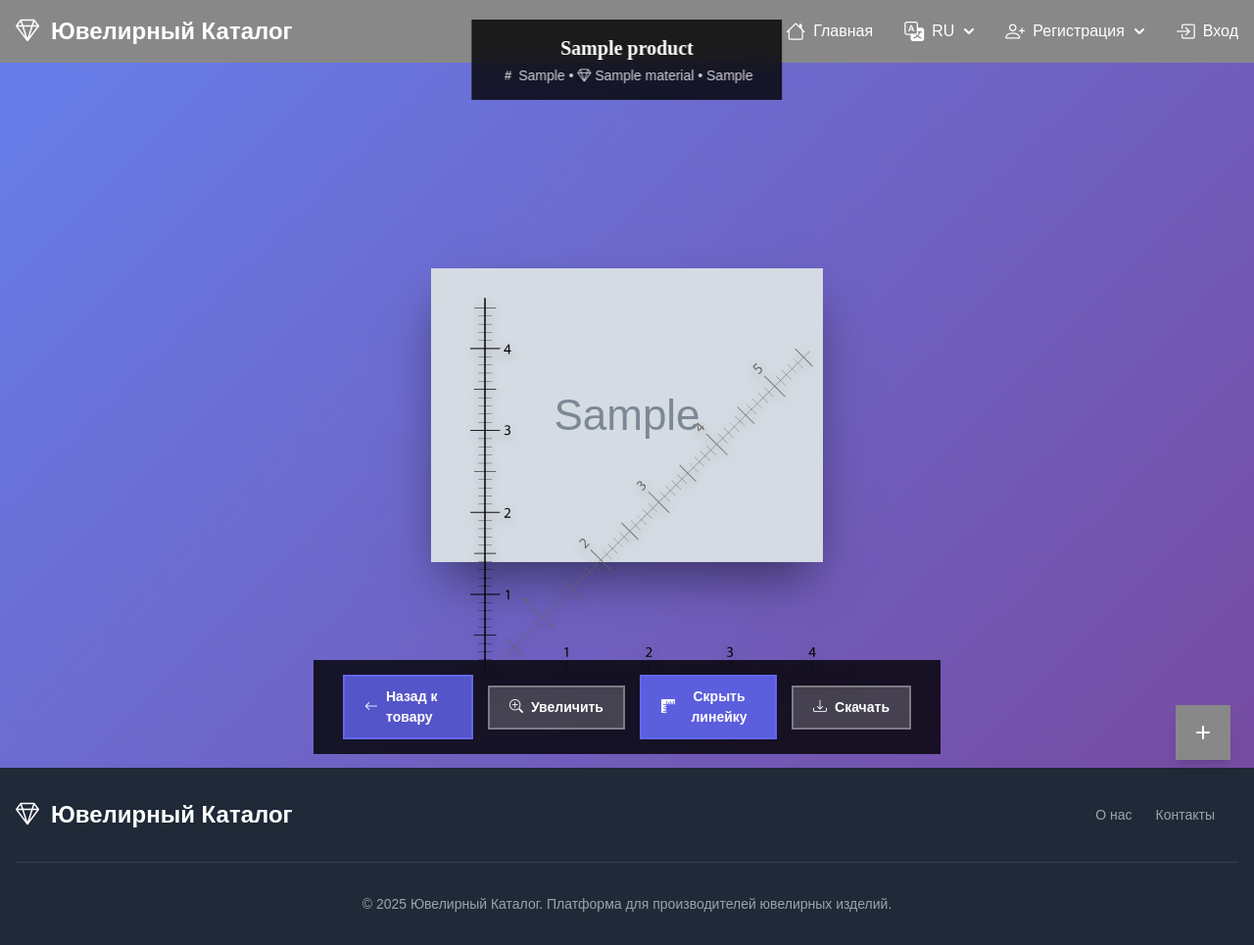
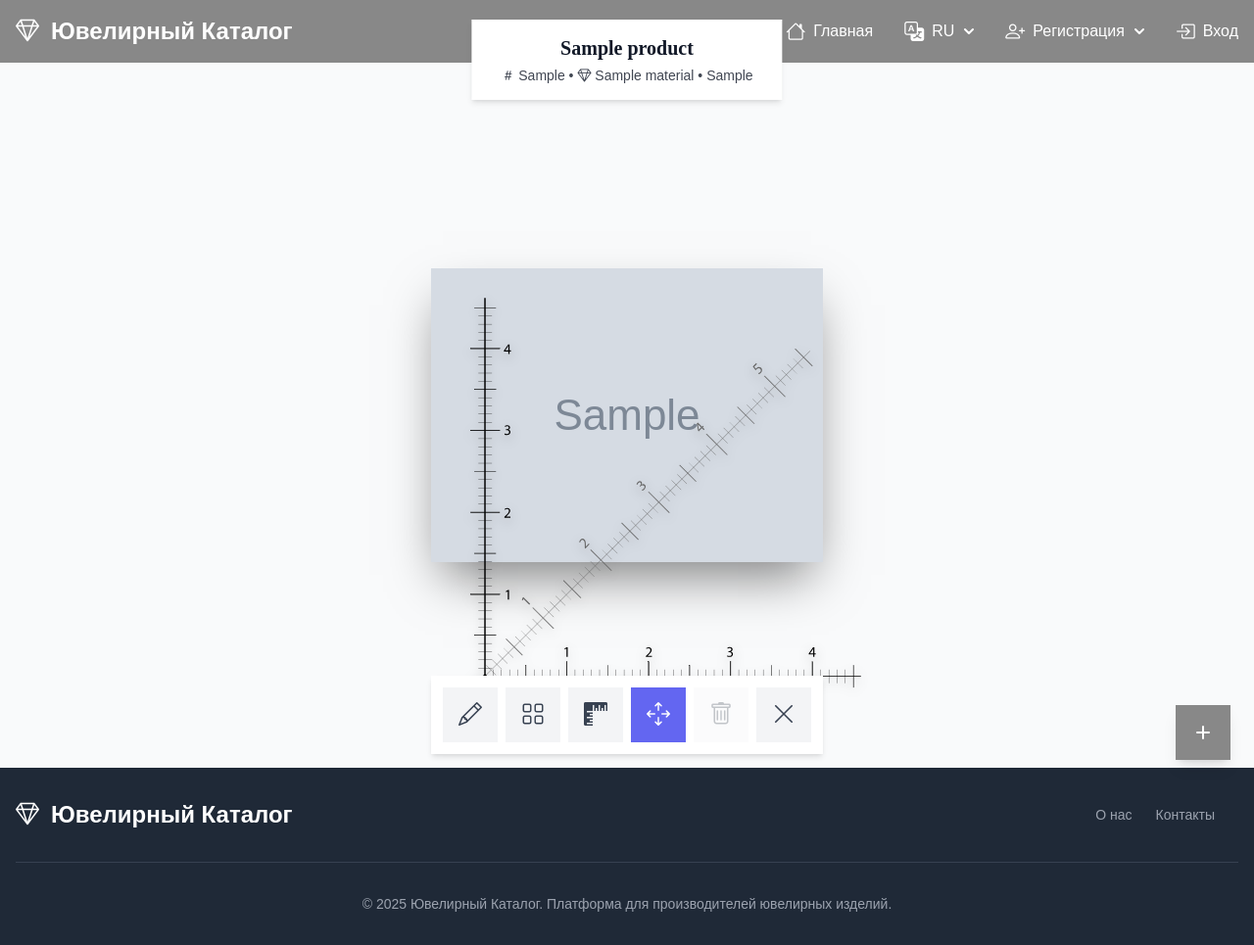
Before and after one commit to defffffender/auroom, a Django app: a page that uses catalog/templates/catalog/product_fullscreen.html in a window 1280 px wide. Shown: the whole page at 98% size. Run offline with Django 5.2, Linux system fonts and the light colour scheme; tables that the repository leaves empty hold one stand-in row (values such as "Sample post"); grey boxes marked "Sample" are stand-in pictures; some libraries are stand-ins or nearby versions; some web fonts are replaced.

Commit message:
#	modified:   .claude/settings.local.json #	modified:   catalog/templates/catalog/home.html #	modified:   catalog/templates/catalog/product_detail.html #	modified:   catalog/templates/catalog/product_fullscreen.html #	modified:   static/css/infinite-scroll.css #	modified:   static/js/infinite-scroll.js

```diff
--- a/catalog/templates/catalog/home.html
+++ b/catalog/templates/catalog/home.html
@@ -351,6 +351,11 @@
         <div class="spinner"></div>
         <p class="text-gray-600 dark:text-gray-400">{% trans "Загрузка товаров..." %}</p>
     </div>
+
+    <!-- Кнопка-переключатель пагинации -->
+    <button id="paginationToggle" title="{% trans 'Показать/скрыть страницы' %}">
+        <i class="bi bi-chevron-left"></i>
+    </button>
 
     <!-- Липкая пагинация справа -->
     <div id="stickyPagination">
--- a/catalog/templates/catalog/product_fullscreen.html
+++ b/catalog/templates/catalog/product_fullscreen.html
@@ -5,6 +5,7 @@
 {% block title %}{{ product.name }} - {% trans "Полноэкранный просмотр" %}{% endblock %}
 
 {% block extra_css %}
+<link rel="stylesheet" href="{% static 'css/ruler.css' %}">
 <style>
     /* Убираем отступы для полноэкранного режима */
     main {
@@ -17,8 +18,13 @@
         display: flex;
         align-items: center;
         justify-content: center;
-        background: linear-gradient(135deg, #667eea 0%, #764ba2 100%);
+        background: #f9fafb;
         position: relative;
+    }
+
+    /* Dark mode для fullscreen контейнера */
+    .dark .fullscreen-container {
+        background: #111827;
     }
 
     .fullscreen-image-wrapper {
@@ -42,14 +48,21 @@
         bottom: 30px;
         left: 50%;
         transform: translateX(-50%);
-        background: rgba(0, 0, 0, 0.8);
-        backdrop-filter: blur(10px);
-        border-radius: 50px;
-        padding: 15px 30px;
-        display: flex;
-        gap: 15px;
-        align-items: center;
+        background: white;
+        box-shadow: 0 4px 6px -1px rgba(0, 0, 0, 0.1), 0 2px 4px -1px rgba(0, 0, 0, 0.06);
+        border-radius: 16px;
+        padding: 12px;
+        display: grid;
+        grid-template-columns: repeat(6, 1fr);
+        gap: 8px;
         z-index: 100;
+        width: auto;
+    }
+
+    /* Dark mode для контролов */
+    .dark .fullscreen-controls {
+        background: rgb(31 41 55);
+        box-shadow: 0 4px 6px -1px rgba(0, 0, 0, 0.3), 0 2px 4px -1px rgba(0, 0, 0, 0.2);
     }
 
     .fullscreen-info {
@@ -57,43 +70,62 @@
         top: 20px;
         left: 50%;
         transform: translateX(-50%);
-        background: rgba(0, 0, 0, 0.8);
-        backdrop-filter: blur(10px);
-        color: white;
+        background: white;
+        box-shadow: 0 4px 6px -1px rgba(0, 0, 0, 0.1), 0 2px 4px -1px rgba(0, 0, 0, 0.06);
+        color: #111827;
         padding: 15px 30px;
-        border-radius: 30px;
+        border-radius: 16px;
         z-index: 100;
         text-align: center;
     }
 
+    /* Dark mode для инфо блока */
+    .dark .fullscreen-info {
+        background: rgb(31 41 55);
+        color: white;
+        box-shadow: 0 4px 6px -1px rgba(0, 0, 0, 0.3), 0 2px 4px -1px rgba(0, 0, 0, 0.2);
+    }
+
     .control-btn {
-        background: rgba(255, 255, 255, 0.2);
-        color: white;
-        border: 2px solid rgba(255, 255, 255, 0.3);
-        padding: 10px 20px;
-        border-radius: 25px;
+        background: #f3f4f6;
+        color: #374151;
+        border: none;
+        padding: 0;
+        width: 56px;
+        height: 56px;
+        border-radius: 12px;
         cursor: pointer;
-        transition: all 0.3s ease;
-        font-size: 14px;
-        font-weight: 600;
-        display: inline-flex;
+        transition: all 0.2s ease;
+        font-size: 24px;
+        display: flex;
         align-items: center;
-        gap: 8px;
+        justify-content: center;
+        position: relative;
+    }
+
+    /* Dark mode для кнопок */
+    .dark .control-btn {
+        background: rgb(55 65 81);
+        color: rgb(209 213 219);
     }
 
     .control-btn:hover {
-        background: rgba(255, 255, 255, 0.3);
-        border-color: rgba(255, 255, 255, 0.5);
+        background: #e5e7eb;
         transform: translateY(-2px);
     }
 
-    .control-btn.primary {
-        background: rgba(99, 102, 241, 0.8);
-        border-color: rgba(99, 102, 241, 1);
+    /* Dark mode для hover кнопок */
+    .dark .control-btn:hover {
+        background: rgb(75 85 99);
     }
 
-    .control-btn.primary:hover {
-        background: rgba(99, 102, 241, 1);
+    .control-btn i {
+        font-size: 24px;
+    }
+
+    /* Стиль для ссылки как кнопки */
+    a.control-btn {
+        text-decoration: none;
     }
 
     .thumbnail-gallery {
@@ -157,8 +189,36 @@
     }
 
     .control-btn.active {
-        background: rgba(99, 102, 241, 0.9);
-        border-color: rgba(99, 102, 241, 1);
+        background: #6366f1;
+        color: white;
+    }
+
+    /* Dark mode для активных кнопок */
+    .dark .control-btn.active {
+        background: #818cf8;
+        color: white;
+    }
+
+    /* Адаптация стилей ruler для fullscreen */
+    .ruler-image-wrapper {
+        position: relative;
+        display: inline-block;
+        max-width: 100%;
+    }
+
+    #rulerCanvas {
+        position: absolute;
+        top: 0;
+        left: 0;
+        pointer-events: none;
+        z-index: 10;
+    }
+
+    /* Скрываем встроенные контролы JewelryRuler на fullscreen странице */
+    #jewelryRulerContainer .ruler-controls,
+    #jewelryRulerContainer .ruler-info,
+    #jewelryRulerContainer .reference-info-ruler {
+        display: none !important;
     }
 </style>
 {% endblock %}
@@ -178,19 +238,49 @@
     <!-- Main Image -->
     <div class="fullscreen-image-wrapper" id="imageWrapper" style="position: relative;">
         {% if product.images.all %}
+            <div id="jewelryRulerContainer"
+                 data-width-mm="{{ product.width_mm }}"
+                 data-height-mm="{{ product.height_mm }}"
+                 data-diameter-mm="{{ product.diameter_mm }}"
+                 data-reference-type="{{ product.reference_photo_type }}"
+                 data-editor-data="{{ product.editor_data|escapejs }}"
+                 style="position: relative; display: flex; align-items: center; justify-content: center;">
+
+                <!-- Скрытые placeholder элементы для JewelryRuler -->
+                <div style="display: none;">
+                    <div id="toggleDrawModeBtn"></div>
+                    <div id="toggleGridModeBtn"></div>
+                    <div id="togglePerpendicularBtn"></div>
+                    <div id="clearRulerBtn"></div>
+                    <div id="drawModeInfo"></div>
+                    <div id="drawStatus"></div>
+                    <div id="gridModeInfo"></div>
+                    <div id="gridDrawStatus"></div>
+                    <div id="perpendicularInfo"></div>
+                    <div id="coordinatesDisplay">
+                        <span>X: <strong id="coordX">0</strong></span>
+                        <span>Y: <strong id="coordY">0</strong></span>
+                    </div>
+                    <div id="perpendicularUp">0</div>
+                    <div id="perpendicularRight">0</div>
+                </div>
+
+                <div class="ruler-image-wrapper">
                     <img src="{{ product.images.all.0.image.url }}"
                          alt="{{ product.name }}"
-                 class="fullscreen-image"
+                         class="fullscreen-image ruler-image"
                          id="mainFullscreenImage"
                          loading="eager">
 
-            <!-- Ruler Overlay -->
+                    <!-- SVG Ruler Overlay -->
                     <div class="ruler-overlay" id="rulerOverlay">
                         <img src="{% static 'images/ruler.svg' %}"
                              alt="Линейка"
                              class="ruler-tool"
                              id="rulerTool"
                              style="width: 450px; top: 10%; left: 10%;">
+                    </div>
+                </div>
             </div>
         {% else %}
             <div class="text-white text-center">
@@ -215,42 +305,35 @@
 
     <!-- Control Panel -->
     <div class="fullscreen-controls">
-        <a href="{% url 'catalog:product_detail' product.article %}" class="control-btn primary">
-            <i class="bi bi-arrow-left"></i>
-            {% trans "Назад к товару" %}
-        </a>
-
-        <button onclick="toggleZoom()" class="control-btn" id="zoomBtn">
-            <i class="bi bi-zoom-in"></i>
-            {% trans "Увеличить" %}
+        <button onclick="toggleDrawMode()" class="control-btn" id="drawModeBtn" title="{% trans 'Рисование линий' %}">
+            <i class="bi bi-pencil"></i>
         </button>
 
-        <button onclick="toggleRuler()" class="control-btn active" id="rulerBtn">
-            <i class="bi bi-rulers"></i>
-            {% trans "Скрыть линейку" %}
+        <button onclick="toggleGridMode()" class="control-btn" id="gridModeBtn" title="{% trans 'Координаты' %}">
+            <i class="bi bi-grid"></i>
         </button>
 
-        {% if product.images.all|length > 1 %}
-        <button onclick="previousImage()" class="control-btn">
-            <i class="bi bi-chevron-left"></i>
-            {% trans "Предыдущее" %}
+        <button onclick="togglePerpendicularMode()" class="control-btn" id="perpendicularModeBtn" title="{% trans 'Перпендикуляр' %}">
+            <i class="bi bi-rulers"></i>
         </button>
 
-        <button onclick="nextImage()" class="control-btn">
-            {% trans "Следующее" %}
-            <i class="bi bi-chevron-right"></i>
+        <button onclick="toggleRuler()" class="control-btn active" id="rulerBtn" title="{% trans 'Скрыть линейку' %}">
+            <i class="bi bi-arrows-move"></i>
         </button>
-        {% endif %}
 
-        <button onclick="downloadImage()" class="control-btn">
-            <i class="bi bi-download"></i>
-            {% trans "Скачать" %}
+        <button onclick="clearAllLines()" class="control-btn" id="clearBtn" style="opacity: 0.3; pointer-events: none;" title="{% trans 'Очистить' %}">
+            <i class="bi bi-trash"></i>
         </button>
+
+        <a href="{% url 'catalog:product_detail' product.article %}" class="control-btn" title="{% trans 'Назад к товару' %}">
+            <i class="bi bi-x-lg"></i>
+        </a>
     </div>
 </div>
 {% endblock %}
 
 {% block extra_js %}
+<script src="{% static 'js/ruler.js' %}"></script>
 <script>
 let currentImageIndex = 0;
 const images = [
@@ -258,8 +341,7 @@ const images = [
     '{{ image.image.url }}'{% if not forloop.last %},{% endif %}
     {% endfor %}
 ];
-let isZoomed = false;
-let isRulerActive = true;
+let rulerInstance = null;
 
 function changeFullscreenImage(url, thumbnail) {
     const mainImage = document.getElementById('mainFullscreenImage');
@@ -290,11 +372,6 @@ function previousImage() {
     thumbnails.forEach((t, i) => {
         t.classList.toggle('active', i === currentImageIndex);
     });
-
-    // Reset zoom
-    if (isZoomed) {
-        toggleZoom();
-    }
 }
 
 function nextImage() {
@@ -309,66 +386,51 @@ function nextImage() {
     thumbnails.forEach((t, i) => {
         t.classList.toggle('active', i === currentImageIndex);
     });
+}
 
-    // Reset zoom
-    if (isZoomed) {
-        toggleZoom();
+// Drawing tools functions
+function toggleDrawMode() {
+    if (!rulerInstance) return;
+    rulerInstance.toggleDrawMode();
+    updateButtonState('drawModeBtn', rulerInstance.drawMode);
+    updateClearButton();
+}
+
+function toggleGridMode() {
+    if (!rulerInstance) return;
+    rulerInstance.toggleGridMode();
+    updateButtonState('gridModeBtn', rulerInstance.gridMode);
+    updateClearButton();
+}
+
+function togglePerpendicularMode() {
+    if (!rulerInstance) return;
+    rulerInstance.togglePerpendicularMode();
+    updateButtonState('perpendicularModeBtn', rulerInstance.perpendicularMode);
+}
+
+function clearAllLines() {
+    if (!rulerInstance) return;
+    rulerInstance.clearLines();
+}
+
+function updateButtonState(btnId, isActive) {
+    const btn = document.getElementById(btnId);
+    if (btn) {
+        if (isActive) {
+            btn.classList.add('active');
+        } else {
+            btn.classList.remove('active');
+        }
     }
 }
 
-function toggleZoom() {
-    const mainImage = document.getElementById('mainFullscreenImage');
-    const zoomBtn = document.getElementById('zoomBtn');
-
-    if (isZoomed) {
-        mainImage.style.transform = 'scale(1)';
-        mainImage.style.cursor = 'default';
-        zoomBtn.innerHTML = '<i class="bi bi-zoom-in"></i> {% trans "Увеличить" %}';
-        isZoomed = false;
-    } else {
-        mainImage.style.transform = 'scale(2)';
-        mainImage.style.cursor = 'move';
-        mainImage.style.transition = 'transform 0.3s ease';
-        zoomBtn.innerHTML = '<i class="bi bi-zoom-out"></i> {% trans "Уменьшить" %}';
-        isZoomed = true;
-
-        // Enable dragging when zoomed
-        enableImageDrag(mainImage);
-    }
-}
-
-function enableImageDrag(element) {
-    let pos1 = 0, pos2 = 0, pos3 = 0, pos4 = 0;
-
-    element.onmousedown = dragMouseDown;
-
-    function dragMouseDown(e) {
-        if (!isZoomed) return;
-        e.preventDefault();
-        pos3 = e.clientX;
-        pos4 = e.clientY;
-        document.onmouseup = closeDragElement;
-        document.onmousemove = elementDrag;
-    }
-
-    function elementDrag(e) {
-        e.preventDefault();
-        pos1 = pos3 - e.clientX;
-        pos2 = pos4 - e.clientY;
-        pos3 = e.clientX;
-        pos4 = e.clientY;
-
-        const newLeft = element.offsetLeft - pos1;
-        const newTop = element.offsetTop - pos2;
-
-        element.style.left = newLeft + "px";
-        element.style.top = newTop + "px";
-        element.style.position = "relative";
-    }
-
-    function closeDragElement() {
-        document.onmouseup = null;
-        document.onmousemove = null;
+function updateClearButton() {
+    const clearBtn = document.getElementById('clearBtn');
+    if (clearBtn && rulerInstance) {
+        const shouldShow = rulerInstance.drawMode || rulerInstance.gridMode;
+        clearBtn.style.opacity = shouldShow ? '1' : '0.3';
+        clearBtn.style.pointerEvents = shouldShow ? 'auto' : 'none';
     }
 }
 
@@ -382,7 +444,9 @@ function downloadImage() {
     document.body.removeChild(link);
 }
 
-// Toggle Ruler
+// Toggle SVG Ruler
+let isRulerActive = true;
+
 function toggleRuler() {
     const rulerOverlay = document.getElementById('rulerOverlay');
     const rulerBtn = document.getElementById('rulerBtn');
@@ -392,12 +456,12 @@ function toggleRuler() {
     if (isRulerActive) {
         rulerOverlay.style.display = 'block';
         rulerBtn.classList.add('active');
-        rulerBtn.innerHTML = '<i class="bi bi-rulers"></i> {% trans "Скрыть линейку" %}';
+        rulerBtn.title = '{% trans "Скрыть линейку" %}';
         initRulerDrag();
     } else {
         rulerOverlay.style.display = 'none';
         rulerBtn.classList.remove('active');
-        rulerBtn.innerHTML = '<i class="bi bi-rulers"></i> {% trans "Линейка" %}';
+        rulerBtn.title = '{% trans "Показать линейку" %}';
     }
 }
 
@@ -414,14 +478,12 @@ let rulerState = {
 };
 
 function initRulerDrag() {
-    if (rulerDragInitialized) return; // Prevent multiple initializations
+    if (rulerDragInitialized) return;
 
     const ruler = document.getElementById('rulerTool');
-    const rulerOverlay = document.getElementById('rulerOverlay');
 
     function dragStart(e) {
         if (e.target !== ruler) return;
-
         e.preventDefault();
 
         if (e.type === 'touchstart') {
@@ -438,7 +500,6 @@ function initRulerDrag() {
 
     function drag(e) {
         if (!rulerState.isDragging) return;
-
         e.preventDefault();
 
         if (e.type === 'touchmove') {
@@ -479,6 +540,7 @@ function initRulerDrag() {
     rulerDragInitialized = true;
 }
 
+
 // Keyboard shortcuts
 document.addEventListener('keydown', function(e) {
     if (e.key === 'ArrowLeft') {
@@ -487,15 +549,36 @@ document.addEventListener('keydown', function(e) {
         nextImage();
     } else if (e.key === 'Escape') {
         window.location.href = '{% url "catalog:product_detail" product.article %}';
-    } else if (e.key === 'z' || e.key === 'Z') {
-        toggleZoom();
+    } else if (e.key === 'd' || e.key === 'D') {
+        toggleDrawMode();
+    } else if (e.key === 'g' || e.key === 'G') {
+        toggleGridMode();
+    } else if (e.key === 'p' || e.key === 'P') {
+        togglePerpendicularMode();
     } else if (e.key === 'r' || e.key === 'R') {
         toggleRuler();
+    } else if (e.key === 'c' || e.key === 'C') {
+        clearAllLines();
     }
 });
 
-// Initialize ruler drag on page load
+// Initialize JewelryRuler on page load
 document.addEventListener('DOMContentLoaded', function() {
+    const rulerContainer = document.getElementById('jewelryRulerContainer');
+
+    if (rulerContainer) {
+        rulerInstance = new JewelryRuler('jewelryRulerContainer', {
+            widthMm: parseFloat(rulerContainer.dataset.widthMm) || null,
+            heightMm: parseFloat(rulerContainer.dataset.heightMm) || null,
+            diameterMm: parseFloat(rulerContainer.dataset.diameterMm) || null,
+            referenceType: rulerContainer.dataset.referenceType || 'none',
+            editorData: rulerContainer.dataset.editorData || null
+        });
+
+        console.log('JewelryRuler initialized:', rulerInstance);
+    }
+
+    // Initialize SVG ruler drag
     initRulerDrag();
 });
 </script>
```
Also changed, not shown: catalog/templates/catalog/product_detail.html (+13 -2 lines), static/css/infinite-scroll.css (+86 -4 lines), static/js/infinite-scroll.js (+116 -0 lines), .claude/settings.local.json. Lines whose indentation alone changed are shown as unchanged.
